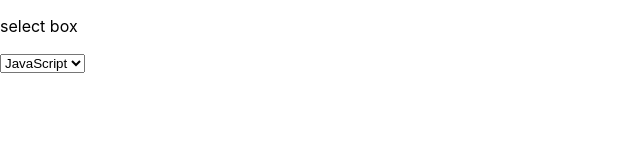
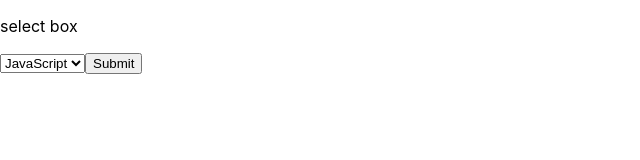
Before and after one commit to bigveloper/form, a React (Create React App) app: page / in a window 1280 px wide. Shown: the top 160 px of the page, without its empty margins (0-640 px from the left). Built offline with nearby package versions, Linux system fonts and the light colour scheme.

Commit message:
How to Select Submit

```diff
--- a/src/App.js
+++ b/src/App.js
@@ -5,13 +5,16 @@
 function App() {
     // State
     const [tdSelect, setTdSelect] = useState('');
-    const languageList = ['JavaScript', 'HTML', 'CSS'];
+    const languageList = ['JavaScript', 'HTML', 'CSS', 'Java', 'Python'];
 
     // Event
-    const tdClick = (e) => {
+    // const tdClick = (e) => {
+    //     setTdSelect(e.target.value);
+    //     return;
+    // };
+    const onSubmit = (e) => {
         setTdSelect(e.target.value);
-        console.log(tdSelect);
-        return;
+        e.preventDefault();
     };
 
     // watch
@@ -22,16 +25,17 @@
 
     //JSX
     return (
-        <div>
+        <form onSubmit={onSubmit}>
             <p>select box</p>
-            <select value={tdSelect} onChange={tdClick}>
+            <select value={tdSelect} onChange={onSubmit}>
                 {languageList.map((item) => (
                     <option value={item} key={item}>
                         {item}
                     </option>
                 ))}
             </select>
-        </div>
+            <input type="submit" value="Submit" />
+        </form>
     );
 }
 
```
